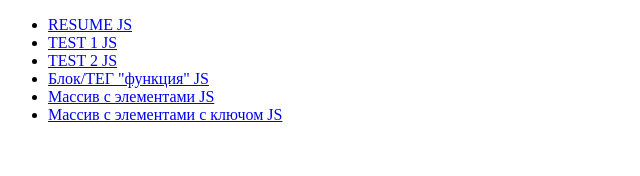
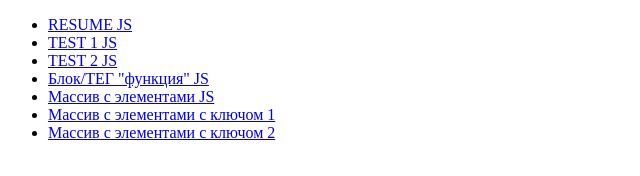
Before and after one commit to NataliyaVergeles/JavaScript, a plain HTML site: page index.html in a window 1280 px wide. Shown: the whole page, without its empty margins (0-640 px from the left). Drawn offline with Linux system fonts and the light colour scheme.

Commit message:
Add files via upload

```diff
--- a/index.html
+++ b/index.html
@@ -13,7 +13,8 @@
 		<li><a href= "DZ03_04_JS_2way">TEST 2 JS</a></li>
 		<li><a href= "DZ05_06_JS">Блок/ТЕГ "функция" JS</a></li>
 		<li><a href= "DZ07_08_JS">Массив с элементами JS</a></li>
-		<li><a href= "DZ09_10_JS">Массив с элементами с ключом JS</a></li>
+		<li><a href= "DZ09_10_proba1">Массив с элементами с ключом 1</a></li>
+		<li><a href= "DZ09_10_proba2">Массив с элементами с ключом 2</a></li>
 
 
 
```
